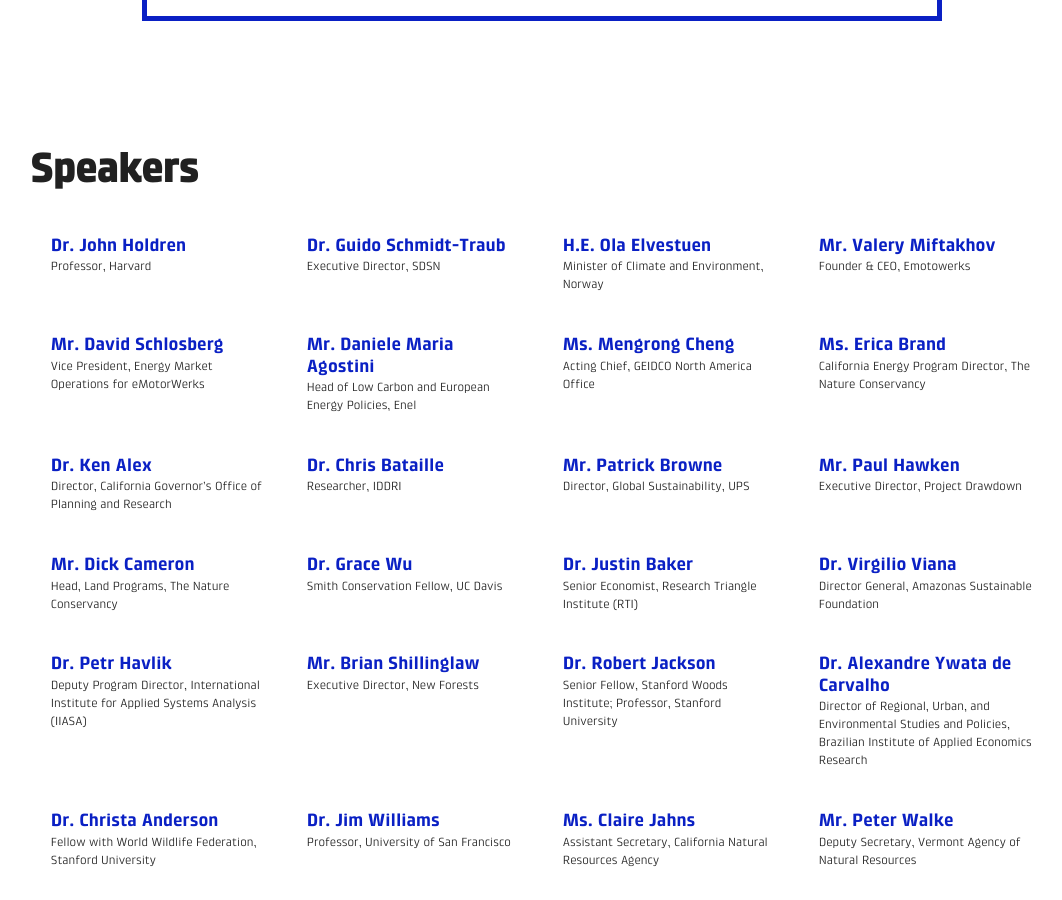
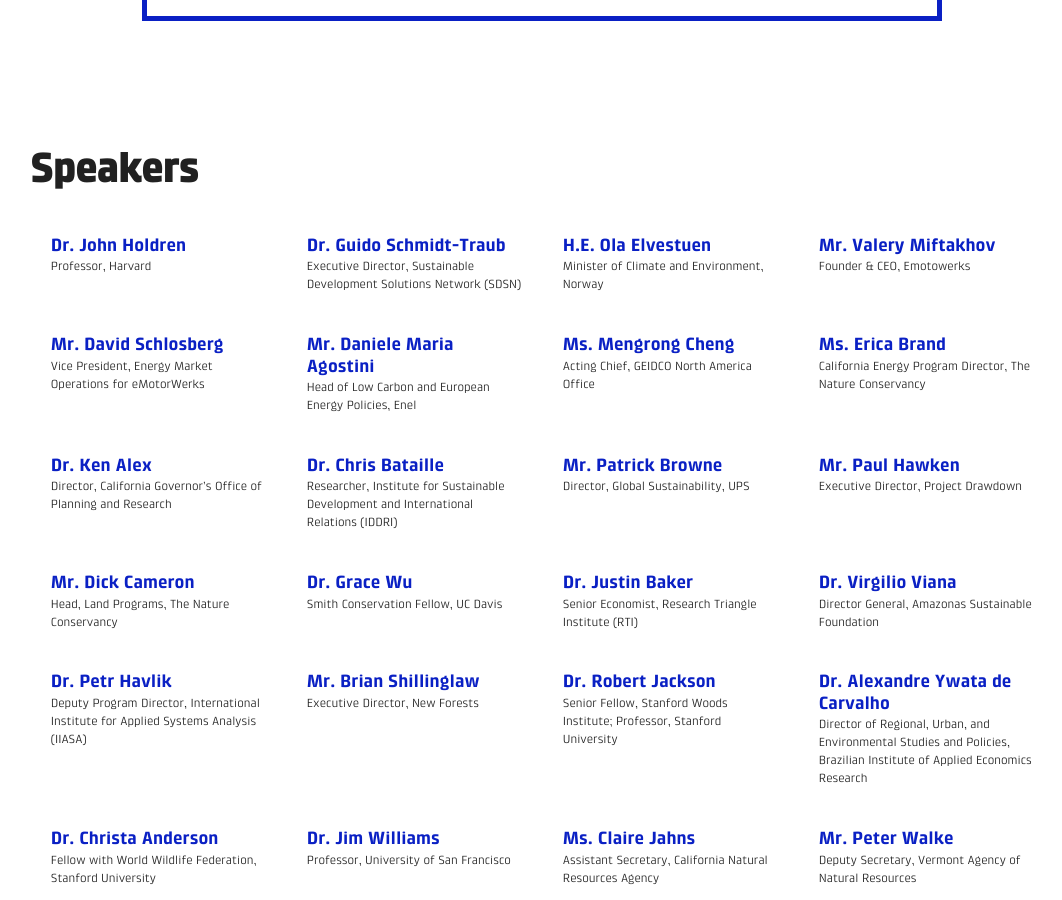
Before and after one commit to ryanswaney/lesc-jekyll, a Jekyll site: the page built from _event/lesc-gcas.markdown, in a window 1280 px wide and 900 px high, scrolled down 6389 px. Shown: the whole window, without its empty margins (98-1160 px from the left). Built offline with Jekyll 4.4.1, drawn with Linux system fonts in a browser that asks for light colours; nearby versions of some CDN libraries.

Commit message:
Updated Lesc Gcas

```diff
--- a/_event/lesc-gcas.markdown
+++ b/_event/lesc-gcas.markdown
@@ -159,7 +160,7 @@
     Dr. Holdren has been married since 1966 to Dr. Cheryl E. Holdren, a biologist. They have a son, a daughter, and five grandchildren. John and Cheryl currently live on Cape Cod.
   image:
 - name: Dr. Guido Schmidt-Traub
-  title: Executive Director, SDSN
+  title: Executive Director, Sustainable Development Solutions Network (SDSN)
   bio_text: |-
     Dr. Guido Schmidt-Traub is Executive Director of the UN Sustainable Development Solutions Network, which operates under the auspices of the UN Secretary-General to support the implementation of the Sustainable Development Goals and the Paris Climate Agreement. Guido leads the SDSN’s policy work, including on long-term pathways for sustainable land-use and food systems, financing for development, and the SDG Index and Dashboards. He serves on the Governing Council of Future Earth and other advisory bodies.
 
@@ -252,7 +253,8 @@
     Ken is a graduate of Harvard Law School and holds a B.A. in political theory from the University of California at Santa Cruz.
   image:
 - name: Dr. Chris Bataille
-  title: Researcher, IDDRI
+  title: Researcher, Institute for Sustainable Development and International Relations
+    (IDDRI)
   bio_text: |-
     Chris Bataille has been involved in energy and climate policy analysis for more than 20 years as a researcher, energy systems and economic modeller, analyst, writer, project manager, and executive. Chris is currently an Associate Researcher at the Institute for Sustainable Development and International Relations in Paris, and conducts freelance energy and climate policy consulting. Chris recently completed a 1.5 year project as lead editor of a special issue of Climate Policy on the Deep Decarbonization Pathways Project (DDPP). He also helped manage the global DDPP and was co-author of the Canadian chapter. He is currently lead of the DDPP Heavy Industry Deep Decarbonization Project, which recently published a review paper in the Journal of Cleaner Production. He is an Adjunct Professor at Simon Fraser University in Vancouver.
 
```
Also changed, not shown: other parts of _event/lesc-gcas.markdown (+1 -0 lines).
